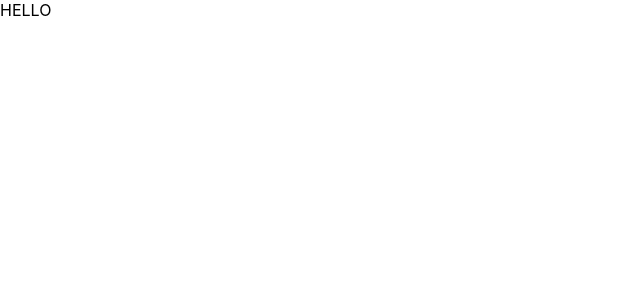
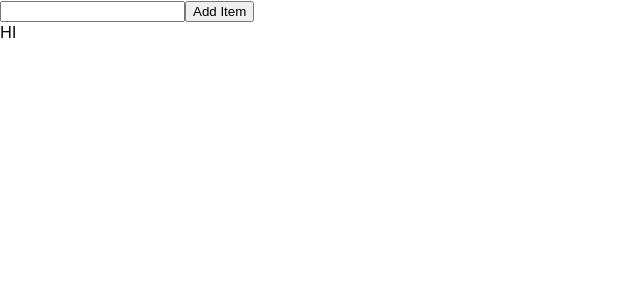
Before and after one commit to CharlesDesiderio/tonic-todo, a React (Create React App) app: page /add in a window 1280 px wide. Shown: the top 300 px of the page, without its empty margins (0-640 px from the left). Built offline with nearby package versions, Linux system fonts and the light colour scheme.

Commit message:
Added add item form

```diff
--- a/src/App.js
+++ b/src/App.js
@@ -1,11 +1,12 @@
-import logo from './logo.svg';
+import AddToDo from './components/AddToDo'
 import './App.css';
+import ToDoItem from './components/ToDoItem';
 
 const App = () => {
   return (
     <div>
-      HELLO
-
+      <AddToDo />
+      <ToDoItem />
     </div>
   )
 }
--- /dev/null
+++ b/src/components/AddToDo.jsx
@@ -0,0 +1,22 @@
+import { useState } from 'react'
+
+const AddToDo = () => {
+
+  const [input, setInput] = useState({})
+
+  const handleChange = (event) => setInput({
+    [event.currentTarget.name]: event.currentTarget.value
+  })
+
+  return (
+    <div>
+      <form action="">
+      <label htmlFor="addToDo"></label>
+      <input value={input[AddToDo]} name="addToDo" type="text" onChange={handleChange} />
+      <input type="submit" value="Add Item" />
+      </form>
+    </div>
+  )
+}
+
+export default AddToDo
--- /dev/null
+++ b/src/components/ToDoItem.jsx
@@ -0,0 +1,8 @@
+const ToDoItem = () => {
+  return (
+    <div>
+    HI</div>
+  )
+}
+
+export default ToDoItem
```
